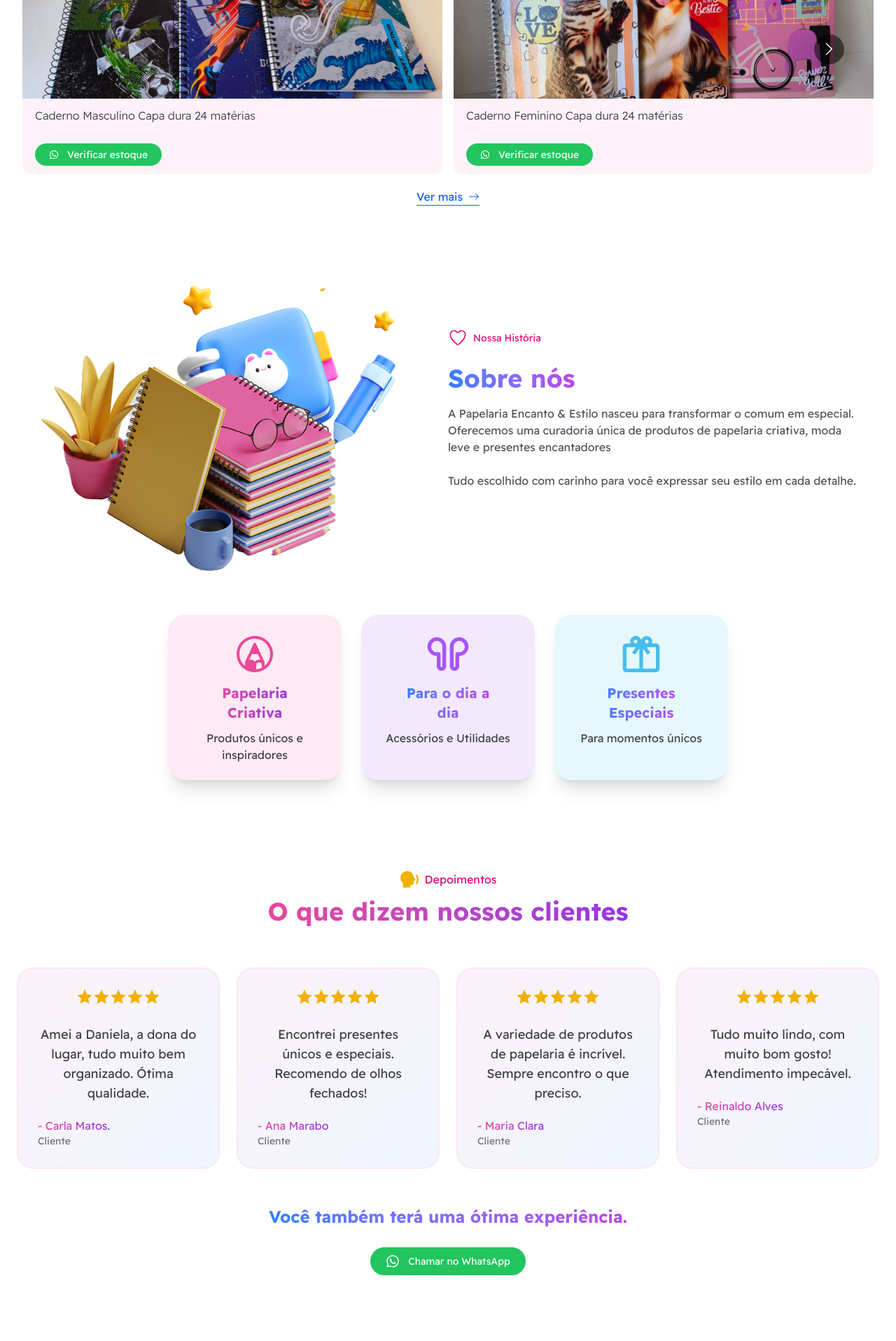
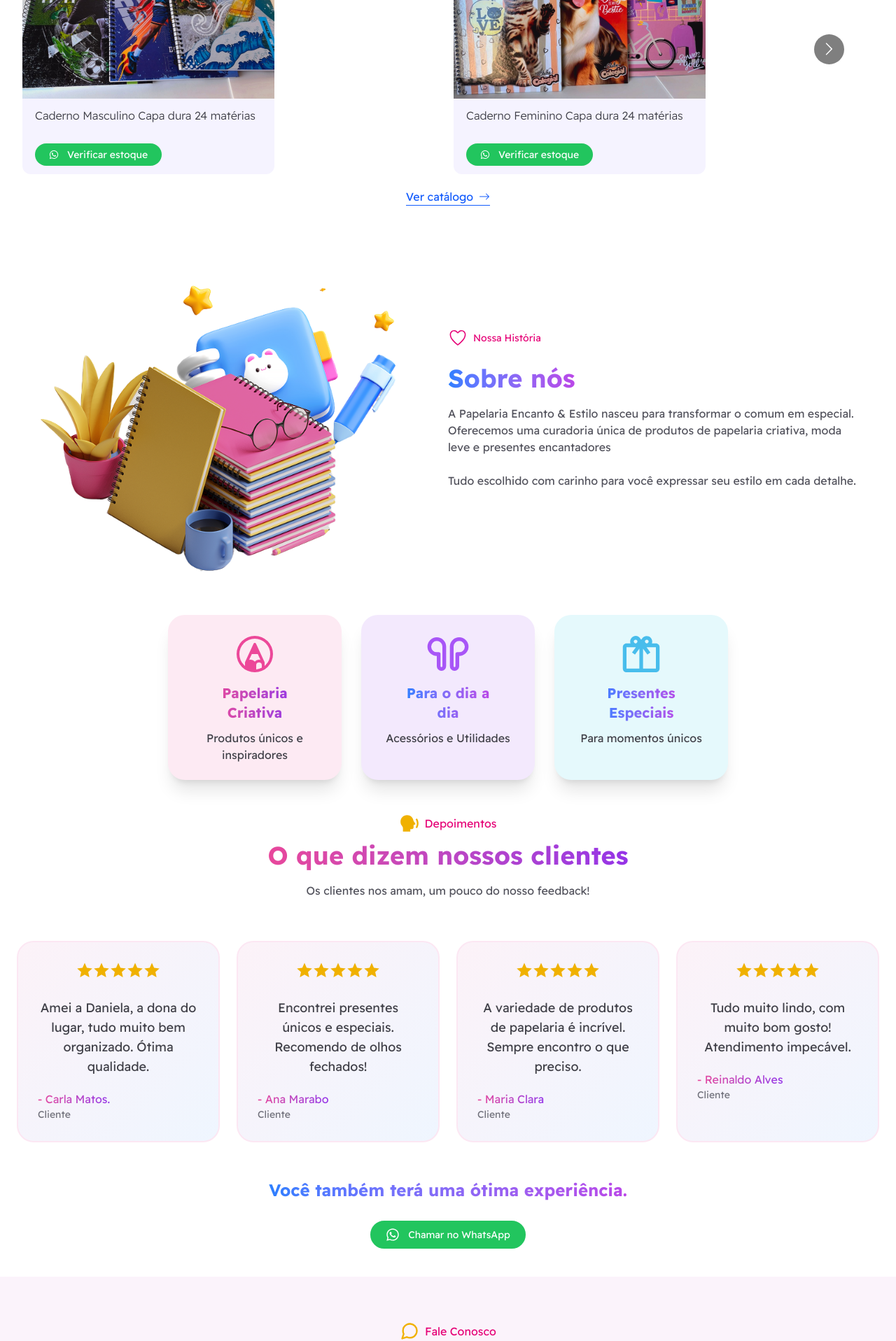
Before and after one commit to PaivaProgDev/papelaria, a React (Vite) app: page / in a window 1280 px wide. Shown: the part 880-2797 px from the top of the page at 70% size. Built offline with nearby package versions, Linux system fonts and the light colour scheme.

Commit message:
Seção de contato adicionada

```diff
--- a/src/App.jsx
+++ b/src/App.jsx
@@ -1,5 +1,6 @@
 import About from './components/About'
 import BestSellers from './components/BestSellers'
+import Contact from './components/Contact'
 import Header from './components/Header'
 import Hero from './components/Hero'
 import Testimonials from './components/Testimonials'
@@ -12,6 +13,7 @@ const App = () => {
       <BestSellers />
       <About />
       <Testimonials />
+      <Contact />
     </div>
   )
 }
--- a/src/components/BestSellers.jsx
+++ b/src/components/BestSellers.jsx
@@ -18,7 +18,7 @@ const BestSellers = () => {
             </h1>
             <Cards />
             <button className='text-blue-600 mt-5 border-b place-self-center flex items-center gap-2'>
-                Ver mais
+                Ver catálogo
                 <BsArrowRight />
             </button>
         </div>
--- a/src/components/Cards.jsx
+++ b/src/components/Cards.jsx
@@ -41,7 +41,7 @@ const Cards = () => {
         <Carousel itemClass="px-2" responsive={responsive}>
             {data &&
                 data.map((p) => (
-                    <div key={p.id} className="bg-pink-50 text-start rounded-xl">
+                    <div key={p.id} className="bg-violet-50  text-start max-w-90 rounded-xl">
                         <img
                             className="rounded-t-xl object-cover h-[250px] w-full"
                             src={p.img}
--- /dev/null
+++ b/src/components/Contact.jsx
@@ -0,0 +1,64 @@
+import { FiMapPin, FiMessageCircle } from "react-icons/fi"
+import { TextPink } from "./TextColor"
+import { HiOutlineMail } from "react-icons/hi"
+import { ButtonWhats } from "./Button"
+import Map from "./Map"
+
+const Contact = () => {
+    return (
+        <div className="bg-[#fbf3fb]">
+            <div className='text-center flex flex-col items-center max-w-[90rem] mx-auto px-6 py-16 '>
+                <h2 className='flex  items-center justify-center gap-2 mb-3'>
+                    <FiMessageCircle className='size-7 text-yellow-500' />
+                    <span className='text-pink-600'>Fale Conosco</span>
+                </h2>
+                <h1 className=" mb-4.5">
+                    <TextPink className={'mb-10 text-4xl font-black'}>
+                        Entre em contato
+                    </TextPink>
+                </h1>
+                <p className="text-zinc-600">Dúvidas, pedidos ou sugestões? Fale conosco diretamente no WhatsApp.</p>
+                <div className="flex flex-col sm:flex-row gap-10 mt-17">
+                    <div className="bg-white p-8 flex flex-col gap-6 text-start max-w-130 rounded-2xl shadow-xl">
+                        <h1 className="text-start text-2xl text-zinc-700">Vamos conversar!</h1>
+                        <div className="flex gap-3">
+                            <span className="bg-[#dcfce7] text-2xl flex w-fit h-fit rounded-xl p-3">
+                                <FiMessageCircle className="text-[#16a34a]" />
+                            </span>
+                            <div className="flex flex-col ">
+                                <span className="font-medium">WhatsApp</span>
+                                <span className="text-zinc-500 font-normal">(37) 99112-9432</span>
+                            </div>
+                        </div>
+                        <div className="flex gap-3">
+                            <span className="bg-[#f3e8ff] text-2xl flex w-fit h-fit rounded-xl p-3">
+                                <HiOutlineMail className="text-[#9333ea]" />
+                            </span>
+                            <div className="flex flex-col">
+                                <span className="font-medium">E-mail</span>
+                                <span className="text-zinc-500">papelariapresentes981@gmail.com</span>
+                            </div>
+                        </div>
+                        <div className="flex gap-3">
+                            <span className="bg-[#fce7f3] text-2xl flex w-fit h-fit rounded-xl p-3">
+                                <FiMapPin className="text-[#db2777]" />
+                            </span>
+                            <div className="flex flex-col">
+                                <span className="font-medium">Endereço</span>
+                                <span className="text-zinc-500">Rua Agostinho Teles de Castro, 856, Lourdes</span>
+                            </div>
+                        </div>
+                        <ButtonWhats className={'w-full mt-2'} />
+                    </div>
+                    <div>
+                        <p className="mb-5 text-blue-500">Encontre nosso estabelecimento no mapa a baixo!</p>
+                        <Map />
+                    </div>
+                </div>
+            </div>
+
+        </div>
+    )
+}
+
+export default Contact
--- /dev/null
+++ b/src/components/Map.jsx
@@ -0,0 +1,5 @@
+const Map = () => {
+    return <iframe src="https://www.google.com/maps/embed?pb=!1m18!1m12!1m3!1d3737.6678301368993!2d-45.41618821167021!3d-20.47883185847196!2m3!1f0!2f0!3f0!3m2!1i1024!2i768!4f13.1!3m3!1m2!1s0x94b4ee5e85255d97%3A0x4f2bc58d78db6be7!2sR.%20Agostinho%20Teles%20de%20Castro%2C%20856%20-%20Formiga%2C%20MG%2C%2035572-270!5e0!3m2!1spt-BR!2sbr!4v1754877003383!5m2!1spt-BR!2sbr" className="rounded-2xl shadow-xl h-84.5 w-120" allowFullScreen="" loading="lazy" referrerPolicy="no-referrer-when-downgrade"></iframe>
+}
+
+export default Map
--- a/src/components/Testimonials.jsx
+++ b/src/components/Testimonials.jsx
@@ -28,7 +28,7 @@ const Testimonials = () => {
     ]
 
     return (
-        <div className='text-center max-w-[90rem]  mx-auto px-6 m-20'>
+        <div className='text-center max-w-[90rem]  mx-auto px-6'>
             <h2 className='flex  items-center justify-center gap-2 mb-3'>
                 <RiSpeakFill className='size-7 text-yellow-500' />
                 <span className='text-pink-600'>Depoimentos</span>
@@ -38,6 +38,7 @@ const Testimonials = () => {
                     O que dizem nossos clientes
                 </TextPink>
             </h1>
+            <p className="text-zinc-600">Os clientes nos amam, um pouco do nosso feedback!</p>
             <ul className="grid sm:grid-cols-2 md:grid-cols-3 lg:grid-cols-4 place-self-center gap-6 mt-15">
                 {
                     commentarys.map((client, index) => (
```
